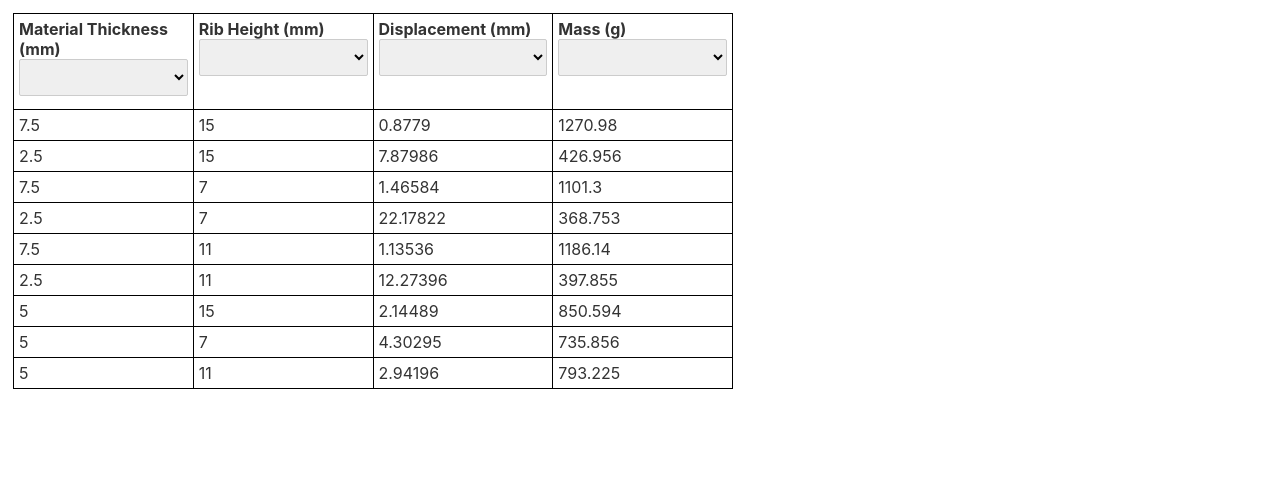
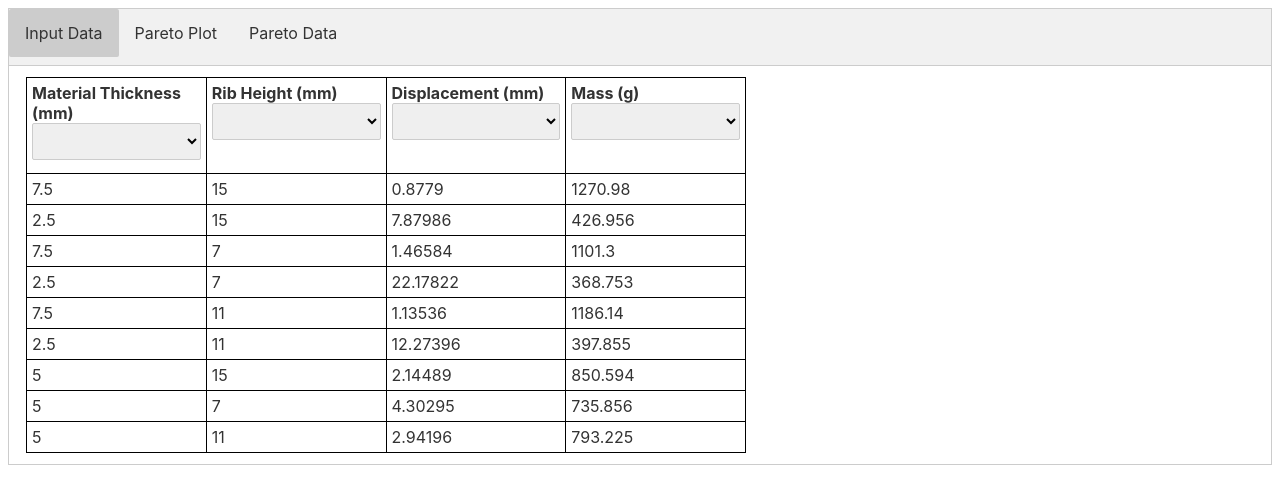
Before and after one commit to mgreminger/response-surface-pareto, a Svelte app: page / in a window 1280 px wide. Shown: the top 504 px of the page. Built offline with nearby package versions, Linux system fonts and the light colour scheme.

Commit message:
Switched to a tabbed interface

```diff
--- a/src/App.svelte
+++ b/src/App.svelte
@@ -1,15 +1,18 @@
 <script>
   import { onDestroy } from 'svelte';
   import EditableTable from "./EditableTable.svelte";
+  import Tabs from "./Tabs.svelte";
   import Plot from "./Plot.svelte";
   import { data, parameters, parameterTypes, parameterOptions,
-           numParetoPoints, fullyDefined } from './stores.js';
+           numParetoPoints, fullyDefined, nonTargetOutputs, xAxisOutput,
+           yAxisOutput } from './stores.js';
 
   // start webworker for python calculations
   const pyodideWorker = new Worker('webworker.js');
   pyodideWorker.onmessage = handleWorkerMessage;
   onDestroy(() => pyodideWorker.terminate());
 
+  let selectedTab = 0;
   let plotData = null;
 
   function getParetoData(){
@@ -28,13 +31,42 @@
   $: if(!$fullyDefined) {
     plotData = null;
   }
+
+  $: $parameterOptions.forEach((option, i) => {
+      option.x_axis = (i === $xAxisOutput) ? true : false;
+      option.y_axis = (i === $yAxisOutput) ? true : false;
+    });
+
 </script>
 
 <style>
 </style>
 
+<Tabs tabs={['Input Data', 'Pareto Plot', 'Pareto Data']}
+      bind:selectedTab>
+  {#if selectedTab === 0}
     <EditableTable />
-
+  {:else if selectedTab === 1}
+    {#if $data}
+      {#if $nonTargetOutputs.length >= 3}
+        <label>
+          x-axis output:
+          <select bind:value={$xAxisOutput}>
+            {#each $nonTargetOutputs as output}
+              <option value={output.index} selected={$xAxisOutput === output.index}>{output.text}</option>
+            {/each}
+          </select>
+        </label>
+        <label>
+          y-axis output:
+          <select bind:value={$yAxisOutput}>
+            {#each $nonTargetOutputs as output}
+              <option value={output.index} selected={$yAxisOutput === output.index}>{output.text}</option>
+            {/each}
+          </select>
+        </label>
+      {/if}
+    {:else}Data not defined{/if}
     {#if $fullyDefined}
       <label>
         Number of Pareto points: <input type=number bind:value={$numParetoPoints} min=3 max=100>
@@ -42,3 +74,7 @@
       <button on:click={getParetoData}>Generate Pareto Data</button>
       <Plot plotData={plotData}></Plot>
     {/if}
+  {:else}
+      Pareto Data
+  {/if}
+</Tabs>
--- a/src/EditableTable.svelte
+++ b/src/EditableTable.svelte
@@ -3,7 +3,7 @@
   import { columnAdjust } from "./column_adjust";
 
   import { data, dataText, parameters, parameterTypes, parameterOptions,
-           nonTargetOutputs, xAxisOutput, yAxisOutput, parMin, parMax,
+           xAxisOutput, yAxisOutput, parMin, parMax,
          } from './stores.js';
 
   export let editableHeaders = true;
@@ -32,7 +32,7 @@
         if (i > 0 && row.length > 0) {
           $dataText.push(row.split("\t"));
         }
-      $dataText = $dataText  // force svelte reactivity (push doesn't trigger reactivity)
+        $dataText = $dataText  // force svelte reactivity (push doesn't trigger reactivity)
       });
 
       // reset the options the user has chosen on a paste event
@@ -77,8 +77,6 @@
           } else {
             $parameterOptions[i].target = parseFloat($parameterOptions[i].targetText)
           }
-          $parameterOptions[i].x_axis = (i === $xAxisOutput) ? true : false
-          $parameterOptions[i].y_axis = (i === $yAxisOutput) ? true : false
         } else if (type === "input") {
           if (
             $parameterOptions[i] === undefined ||
@@ -213,24 +211,3 @@
     </tbody>
   {/each}
 </table>
-
-{#if $data}
-  {#if $nonTargetOutputs.length >= 3}
-    <label>
-      x-axis output:
-      <select bind:value={$xAxisOutput}>
-        {#each $nonTargetOutputs as output}
-          <option value={output.index} selected={$xAxisOutput === output.index}>{output.text}</option>
-        {/each}
-      </select>
-    </label>
-    <label>
-      y-axis output:
-      <select bind:value={$yAxisOutput}>
-        {#each $nonTargetOutputs as output}
-          <option value={output.index} selected={$yAxisOutput === output.index}>{output.text}</option>
-        {/each}
-      </select>
-    </label>
-  {/if}
-{:else}Data not defined{/if}
--- /dev/null
+++ b/src/Tabs.svelte
@@ -0,0 +1,47 @@
+<script>
+  export let tabs = [];
+  export let selectedTab = 0;
+</script>
+
+<style>
+  .tab {
+    overflow: hidden;
+    border: 1px solid #ccc;
+    background-color: #f1f1f1;
+  }
+
+  .tab button {
+    background-color: inherit;
+    float: left;
+    border: none;
+    outline: none;
+    cursor: pointer;
+    padding: 14px 16px;
+    transition: 0.3s;
+  }
+
+  .tab button:hover {
+    background-color: #ddd;
+  }
+
+  .tab button.selected {
+    background-color: #ccc;
+  }
+
+  .tabcontent {
+    padding: 6px 12px;
+    border: 1px solid #ccc;
+    border-top: none;
+  }
+</style>
+
+<div class="tab">
+  {#each tabs as tab, i}
+    <button class="{selectedTab === i ? 'selected' : ''}"
+    on:click={() => selectedTab=i}>{tab}</button>
+  {/each}
+</div>
+
+<div class="tabcontent">
+  <slot></slot>
+</div>
```
Lines whose indentation alone changed are shown as unchanged.
